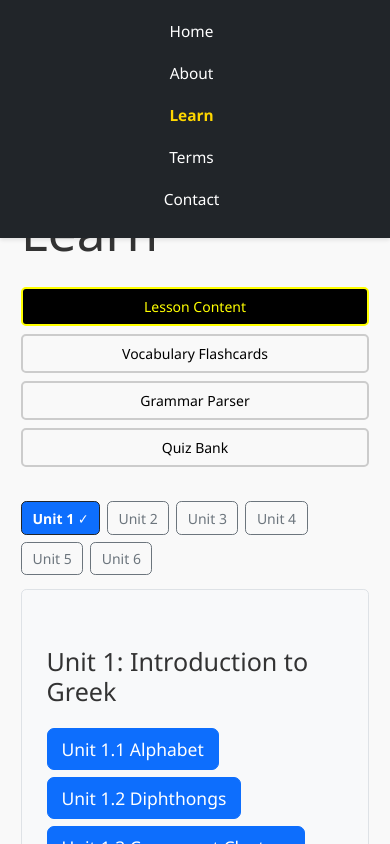
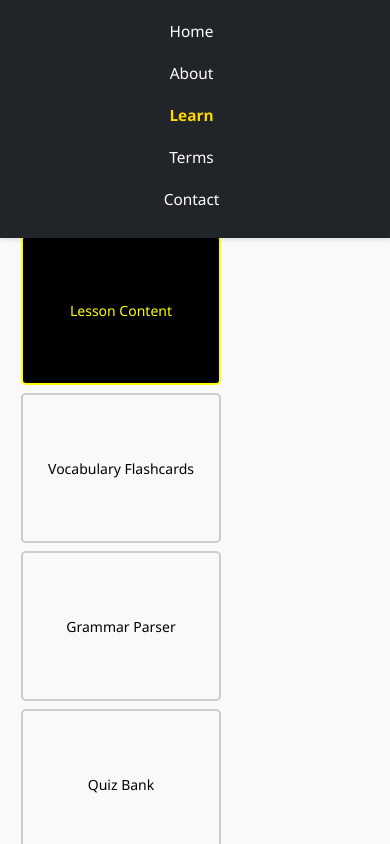
Before and after one commit to SandraF1/KoineGreek, a React (Vite) app in the folder frontend/: page /KoineGreek/learn in a window 390 px wide. Shown: the top 844 px of the page. Built offline with nearby package versions, Linux system fonts and the light colour scheme.

Commit message:
Learn and navbar attempt

```diff
--- a/frontend/src/pages/Learn/Learn.jsx
+++ b/frontend/src/pages/Learn/Learn.jsx
@@ -76,8 +76,7 @@ export default function Learn({ unitIds, setUnitIds }) {
 
     return (
       <Card
-        className="text-center mb-3"
-        style={{ minHeight: "200px", cursor: "pointer" }}
+        className="text-center mb-3 flashcard"
         onClick={() => setFlipped((f) => !f)}
       >
         <Card.Body>
@@ -163,16 +162,19 @@ export default function Learn({ unitIds, setUnitIds }) {
             Please select a unit to begin.
           </div>
         )}
+
         {activeSection === "vocab" && <VocabFlashcards units={sortedUnits} />}
+
         {activeSection === "grammar" &&
           sortedUnits.map((unit) => (
-            <Card key={unit} className="mb-3">
+            <Card key={unit} className="mb-3 unit-background-card">
               <Card.Header>Unit {unit} Grammar Parser</Card.Header>
               <Card.Body>
                 <GrammarParser unit={unit} />
               </Card.Body>
             </Card>
           ))}
+
         {activeSection === "quiz" &&
           (sortedUnits.length > 0 ? (
             <QuizFlashcards unitIds={sortedUnits} />
--- a/frontend/src/styles/global.css
+++ b/frontend/src/styles/global.css
@@ -13,7 +13,6 @@ body {
   color: #333;
   background-color: #f9f9f9;
   margin: 0;
-  box-sizing: border-box;
 }
 
 /* =======================
@@ -28,11 +27,12 @@ body {
   color: white;
   z-index: 9999;
   display: flex;
-  flex-wrap: wrap; /* wrap links on small screens */
+  flex-wrap: wrap;
   align-items: center;
   padding: 1rem;
   width: 100%;
   line-height: normal;
+  height: auto;
   box-sizing: border-box;
   box-shadow: 0 2px 4px rgba(0, 0, 0, 0.1);
 }
@@ -59,7 +59,7 @@ body {
    App Content
    ======================= */
 .app-content {
-  padding-top: 8rem; /* space for fixed navbar */
+  padding-top: 80px; /* enough space for navbar + margin */
   display: flex;
   flex-direction: column;
   gap: 1rem;
@@ -79,18 +79,21 @@ body {
 .section-buttons button {
   padding: 0.5rem 1rem;
   border-radius: 5px;
-  border: 2px solid #ccc; /* same thickness for all */
+  border: 2px solid #ccc;
   background-color: #f9f9f9;
   color: black;
   cursor: pointer;
   transition: all 0.2s ease;
-  flex: 1 1 auto; /* responsive */
-  min-width: 80px;
+
+  flex: 0 1 150px; /* base width, responsive but fixed after load */
+  min-width: 120px;
+  max-width: 200px;
+  white-space: nowrap;
   box-sizing: border-box;
 }
 
 .section-buttons button.active {
-  border-color: #ffff00; /* just change color */
+  border-color: #ffff00;
   background-color: #000000;
   color: #ffff00;
 }
@@ -200,7 +203,7 @@ label {
     width: 260px;
   }
   .app-content {
-    padding-top: 9rem;
+    padding-top: 90px;
   }
 }
 
@@ -208,7 +211,6 @@ label {
   html {
     font-size: 16px;
   }
-
   h1 {
     font-size: 1.5rem;
   }
@@ -237,7 +239,7 @@ label {
     min-width: unset;
   }
   .app-content {
-    padding-top: 11rem;
+    padding-top: 110px;
   }
 }
 
@@ -253,6 +255,6 @@ label {
     margin-right: 0.5rem;
   }
   .app-content {
-    padding-top: 13rem;
+    padding-top: 130px;
   }
 }
```
